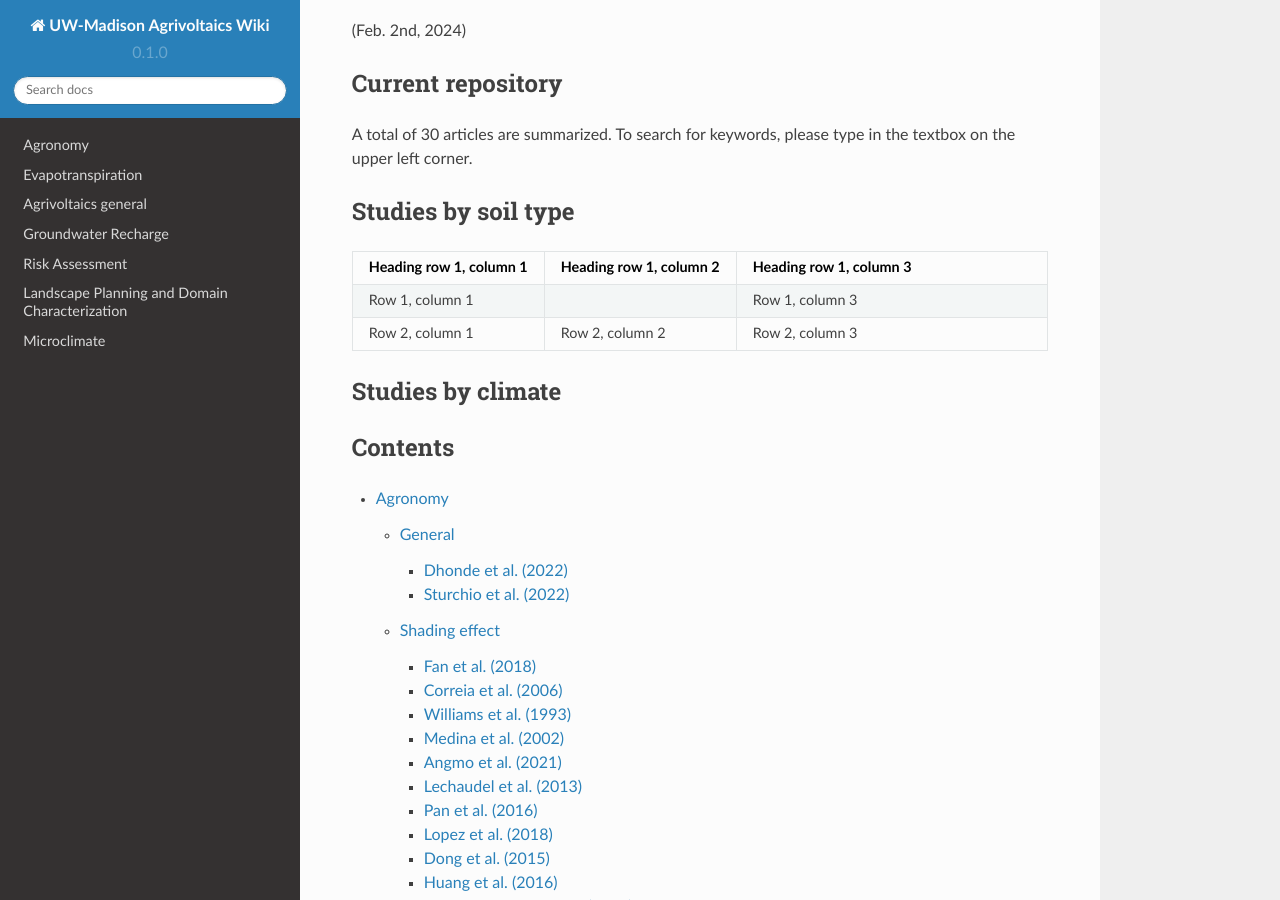
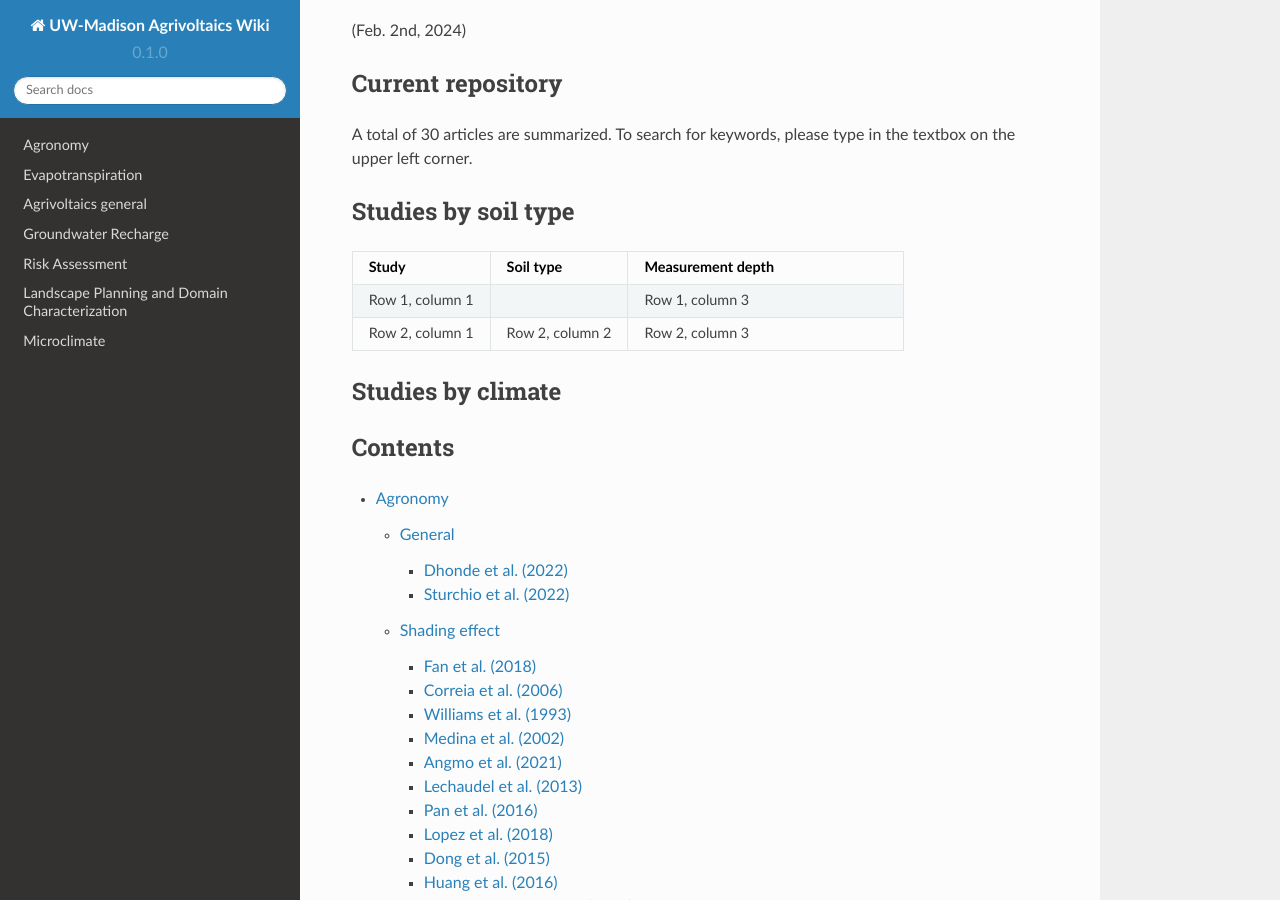
Before and after one commit to hanhydro/wiki, a Sphinx documentation site: the page built from docs/source/index.rst, in a window 1280 px wide and 900 px high, scrolled down 802 px. Built offline with Sphinx 7.4.7 and the Read the Docs theme 2.0.0, drawn with Linux system fonts in a browser that asks for light colours; pages that are not in the unit, such as notebooks, are missing from menus.

Commit message:
Update index.rst

```diff
--- a/docs/source/index.rst
+++ b/docs/source/index.rst
@@ -30,9 +30,9 @@
    :widths: 25 25 50
    :header-rows: 1
 
-   * - Heading row 1, column 1
-     - Heading row 1, column 2
-     - Heading row 1, column 3
+   * - Study
+     - Soil type
+     - Measurement depth
    * - Row 1, column 1
      -
      - Row 1, column 3
```
